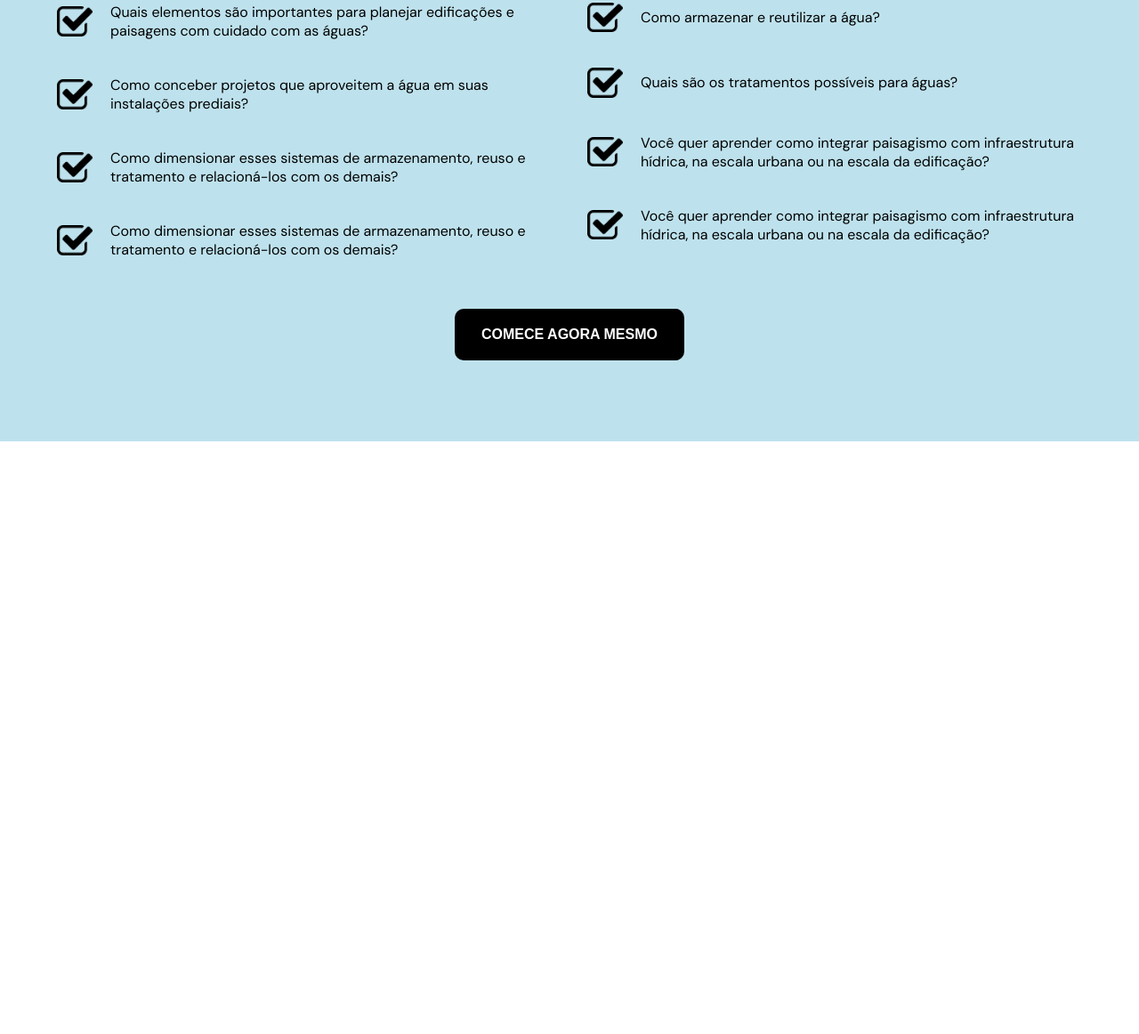
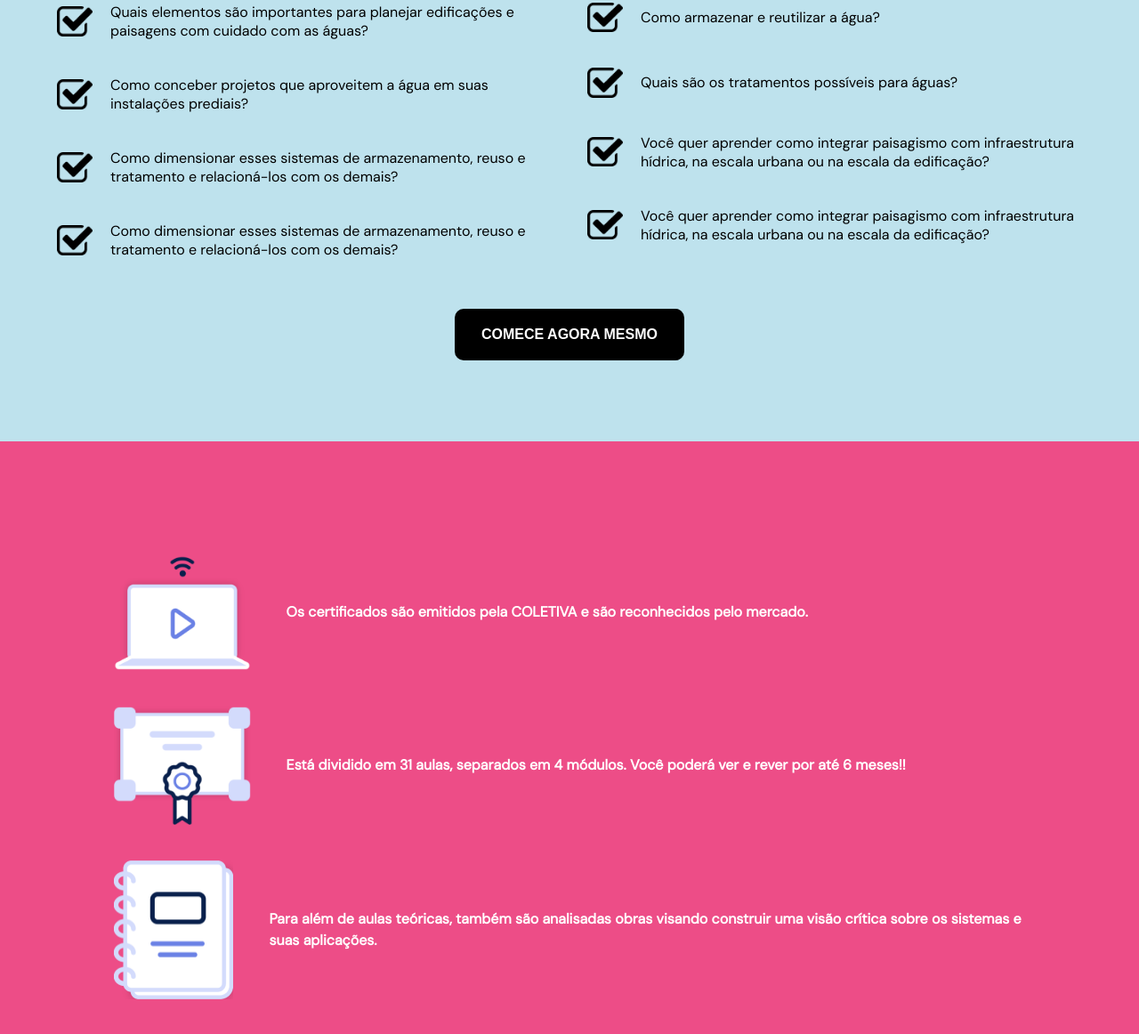
Before and after one commit to Squad13Porto/PaginaDeCursos, a plain HTML site: page index.html in a window 1280 px wide. Shown: the part 3758-4920 px from the top of the page at 89% size. Before the commit the page ends 4254 px from the top, so only its background shows below. Drawn offline with Linux system fonts and the light colour scheme.

Commit message:
Frame de certificações

```diff
--- a/index.html
+++ b/index.html
@@ -1003,6 +1003,98 @@
         </main>
     </section>
 
+    <style>
+        .section-certificacoes {
+            background-color: #ED4D87;
+        }
+
+        .certificacoes-content {
+            max-width: 1440px;
+            margin: 0 auto;
+            display: flex;
+            justify-content: center;
+            /* centraliza horizontalmente */
+            align-items: center;
+            /* centraliza verticalmente */
+            height: 100%;
+            color: white;
+        }
+
+        .certificacoes {
+            display: flex;
+            justify-content: center;
+            /* centraliza horizontalmente */
+            align-items: center;
+            /* centraliza verticalmente */
+            height: 100%;
+            /* garante que ocupe toda a altura do content */
+            width: 100%;
+            /* garante que ocupe toda a largura do content */
+        }
+
+        .certificados{
+            padding: 10%;
+        }
+
+        .certificados ul {
+            display: flex;
+            justify-content: center;
+            align-items: center;
+            gap: 40px;
+            flex-direction: column;
+            list-style: none;
+            padding-left: 0;
+            margin: 0 auto;
+            /* isto irá centralizar a ul se ela não estiver esticando para 100% da largura */
+        }
+
+        .certificados li {
+            display: flex;
+            justify-content: flex-start;
+            /* alinha horizontalmente ao início */
+            align-items: center;
+            /* alinha verticalmente ao centro */
+            gap: 40px;
+            width: 100%;
+        }
+
+        .certificados li img {
+            width: 15%;
+            height: auto;
+        }
+
+        .certificados p {
+            font-size: 2vh;
+            line-height: 1.5;
+            font-weight: 700;
+        }
+    </style>
+    <section class="section-certificacoes">
+        <main class="certificacoes-content">
+            <div class="certificacoes">
+                <div class="certificados">
+                    <ul>
+                        <li>
+                            <img src="image 41.png" alt="">
+                            <p>Os certificados são emitidos pela COLETIVA e são reconhecidos pelo mercado.</p>
+                        </li>
+                        <li>
+                            <img src="image 42.png" alt="">
+                            <p>Está dividido em 31 aulas, separados em 4 módulos. Você poderá ver e rever por até 6
+                                meses!!</p>
+                        </li>
+                        <li>
+                            <img src="image 43.png" alt="">
+                            <p>Para além de aulas teóricas, também são analisadas obras visando construir uma visão
+                                crítica sobre os sistemas e suas aplicações.</p>
+                        </li>
+                    </ul>
+                </div>
+            </div>
+        </main>
+    </section>
+
+
 
 
 
```
Also changed, not shown: image 41.png (added), image 42.png (added), image 43.png (added).
